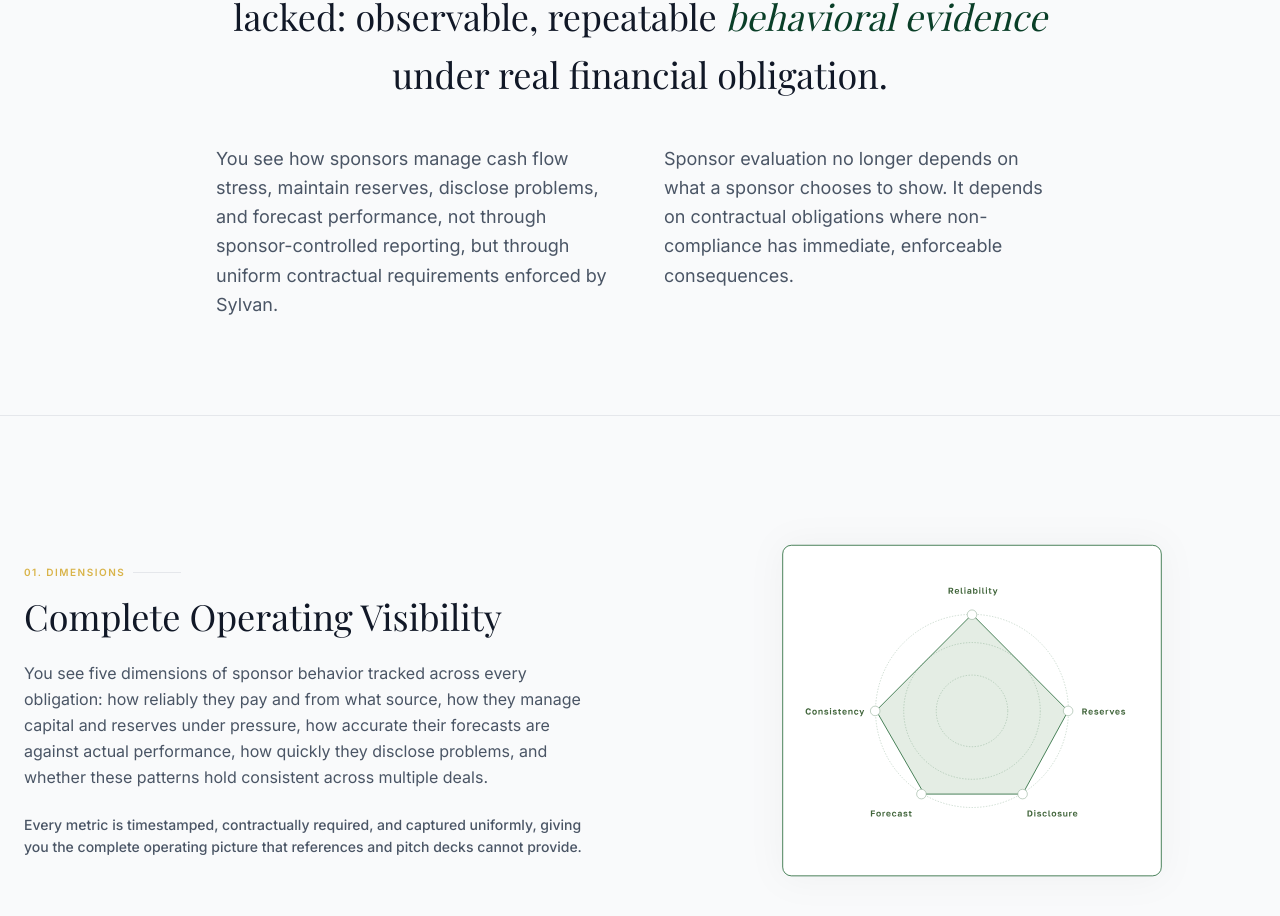
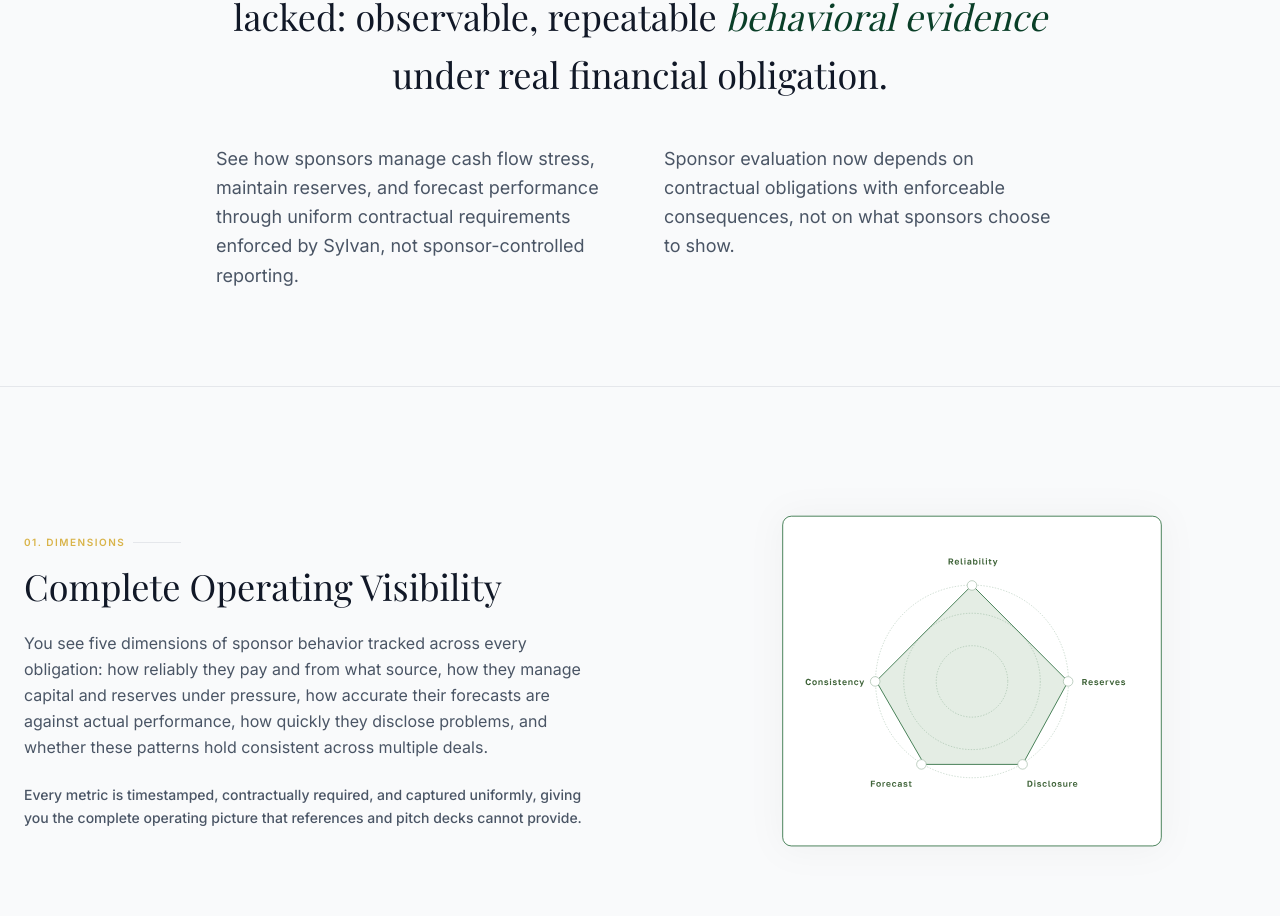
Before and after one commit to Glynac-AI/Sylvian-website, a Next.js app: page / in a window 1280 px wide. Shown: the part 934-1850 px from the top of the page. Built offline with nearby package versions, Linux system fonts and the light colour scheme.

Commit message:
Changes in the Statement Section

```diff
--- a/components/home/StatementSection.tsx
+++ b/components/home/StatementSection.tsx
@@ -10,12 +10,12 @@ export default function StatementSection() {
                     Sylvan gives you what sponsor diligence has always lacked: observable, repeatable{' '}
                     <span className="text-[#0A3F28] italic">behavioral evidence</span> under real financial obligation.
                 </h2>
-                <div className="grid md:grid-cols-2 gap-12 text-left text-gray-600 text-lg leading-relaxed">
+                                <div className="grid md:grid-cols-2 gap-12 text-left text-gray-600 text-lg leading-relaxed">
                     <p>
-                        You see how sponsors manage cash flow stress, maintain reserves, disclose problems, and forecast performance, not through sponsor-controlled reporting, but through uniform contractual requirements enforced by Sylvan.
+                        See how sponsors manage cash flow stress, maintain reserves, and forecast performance through uniform contractual requirements enforced by Sylvan, not sponsor-controlled reporting.
                     </p>
                     <p>
-                        Sponsor evaluation no longer depends on what a sponsor chooses to show. It depends on contractual obligations where non-compliance has immediate, enforceable consequences.
+                        Sponsor evaluation now depends on contractual obligations with enforceable consequences, not on what sponsors choose to show.
                     </p>
                 </div>
             </div>
```
Also changed, not shown: 1 other file (tests, documents, lock files or other folders).
